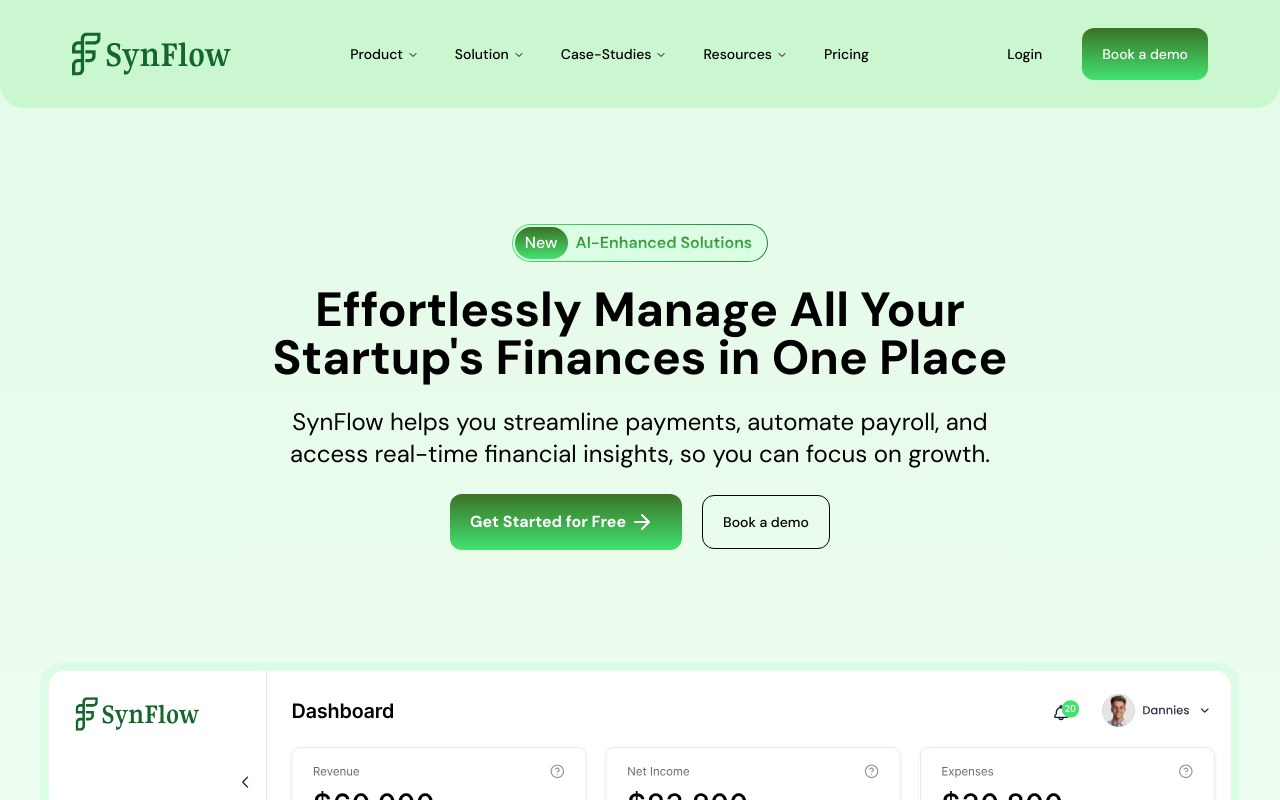
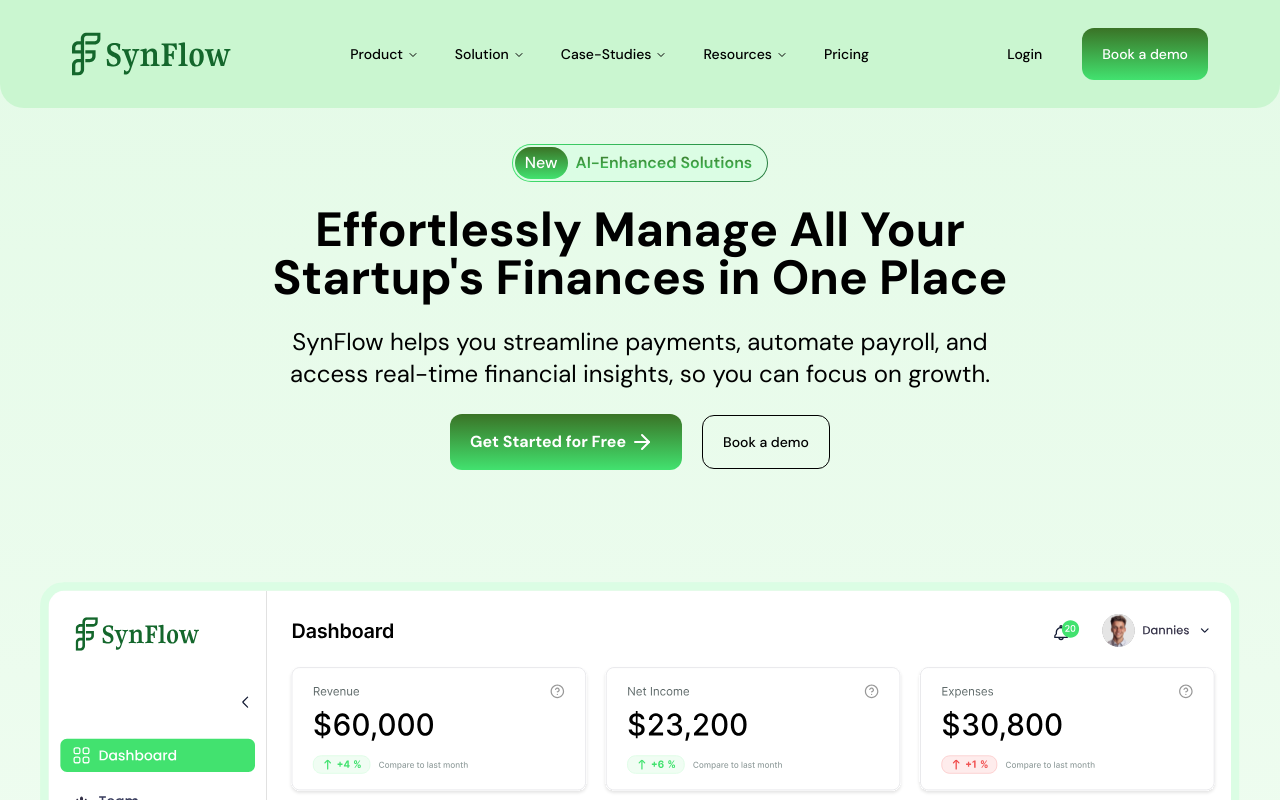
Before and after one commit to DaramolaD/synflow__, a Next.js app: page / in a window 1280 px wide. Shown: the top 800 px of the page. Built offline with nearby package versions, Linux system fonts and the light colour scheme.

Commit message:
modify the style of feature children

```diff
--- a/components/organism/Features.tsx
+++ b/components/organism/Features.tsx
@@ -25,7 +25,7 @@ const Features = () => {
           {features.map(({ id, title, subState }) => (
             <p
               key={id}
-              className="text-xl tablet:text-xl lg:text-3xl px-4 py-7 md:py-7 md:px-10 hover:text-white hover:bg-subtitle-gradient text-nowrap"
+              className="text-xl tablet:text-xl lg:text-3xl cursor-pointer px-4 py-7 md:py-7 md:px-10 hover:text-white hover:bg-subtitle-gradient text-nowrap"
             >
               {title}
             </p>
--- a/components/organism/Hero.tsx
+++ b/components/organism/Hero.tsx
@@ -10,7 +10,7 @@ import Brands from "../molecules/Brands";
 const Hero = () => {
   return (
     <div className="bg-hero-gradient w-full h-fit">
-      <div className="sectionContainer flex flex-col py-36 items-center gap-8 md:gap-28 md:py-48 lg:py-56 px-5 md:px-10">
+      <div className="sectionContainer flex flex-col py-32 lg:py-36  items-center gap-8 md:gap-28 px-5 md:px-10">
         <div className="flex flex-col gap-6 text-center items-start md:items-center justify-center">
           <HeroNote />
           <h1 className="text-black text-3xl md:text-5xl font-bold max-w-[833px] text-left md:text-center">
```
